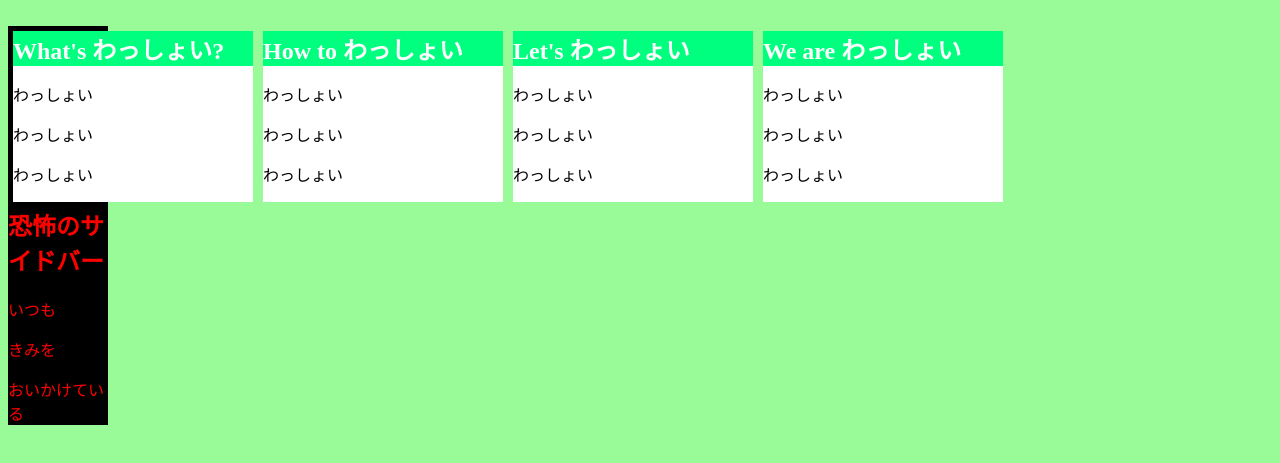
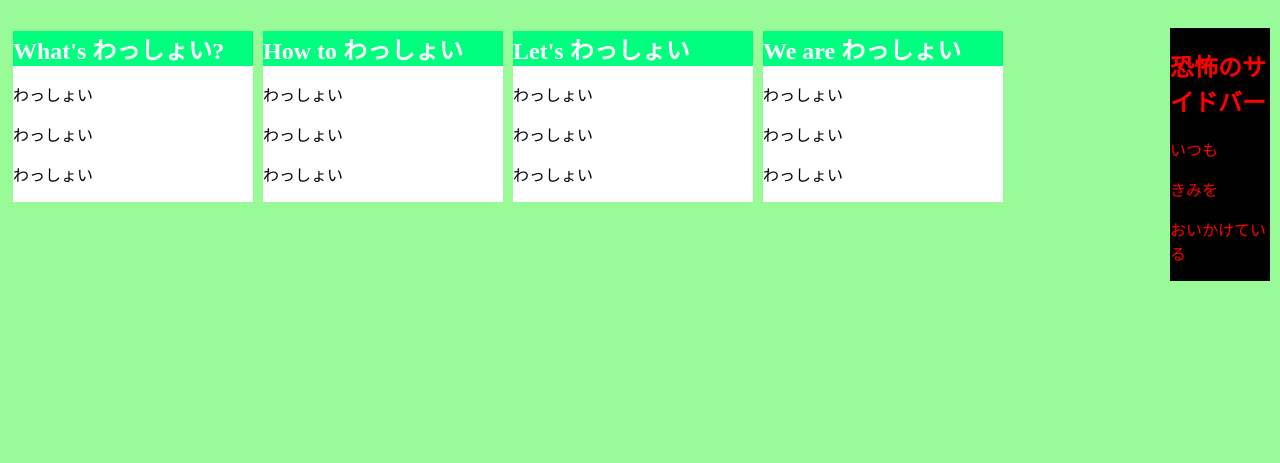
Before and after one commit to ikeda-motoumi/2016web1-7, a plain HTML site: page index.html in a window 1280 px wide. Shown: the part 73-536 px from the top of the page. Drawn offline with Linux system fonts and the light colour scheme.

Commit message:
Update default.css

```diff
--- a/css/default.css
+++ b/css/default.css
@@ -25,4 +25,6 @@ aside{
   background-color: black;
   color: red;
   width: 100px;
+  float: right;
+  margin: 2px;
 }
```
